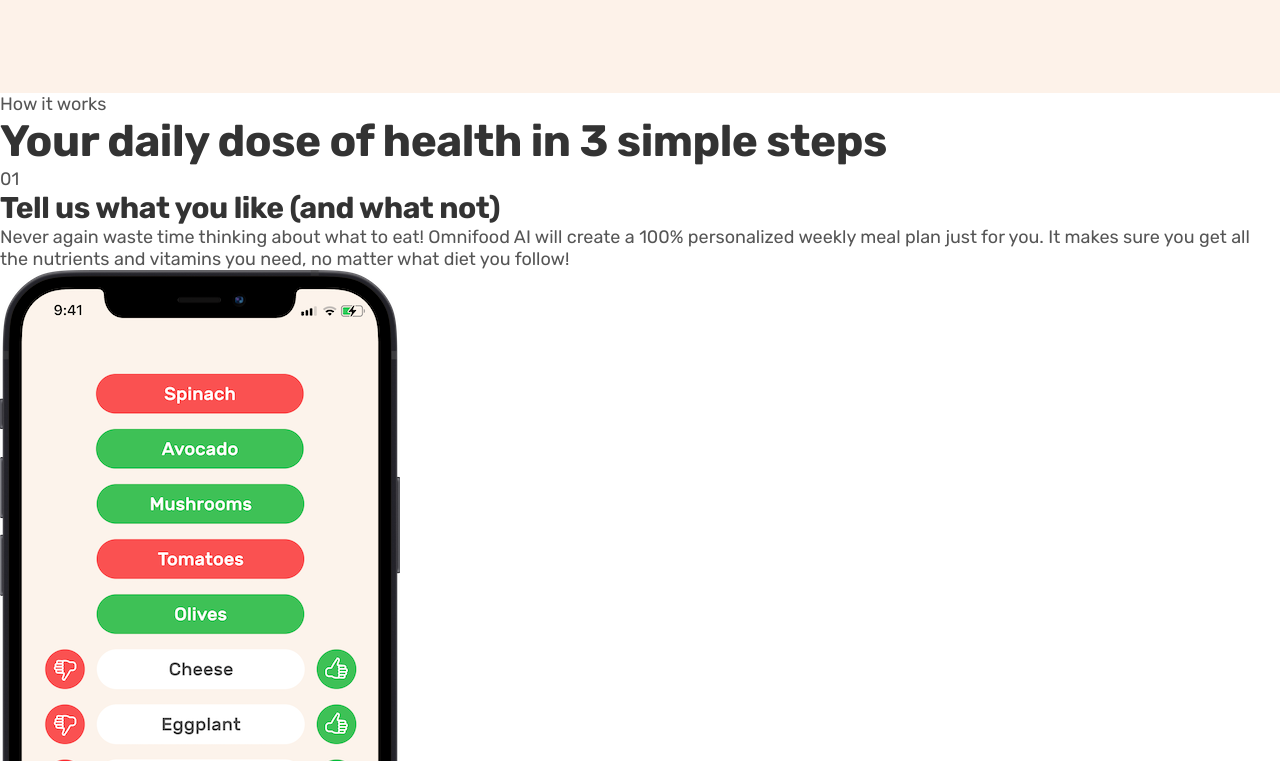
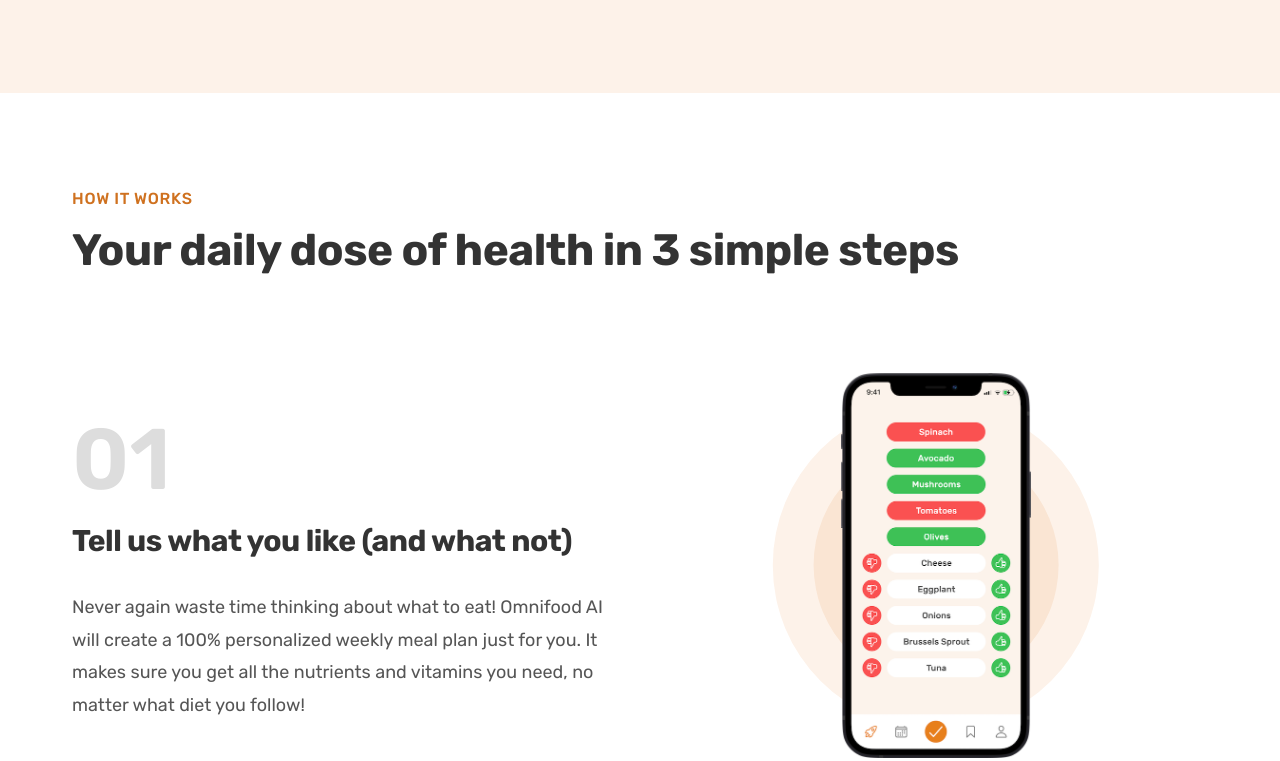
Before and after one commit to hybridt/omnifood, a website: page index.html in a window 1280 px wide. Shown: the part 666-1427 px from the top of the page. Drawn offline with Linux system fonts and the light colour scheme.

Commit message:
style: stylized app section

```diff
--- a/assets/sass/abstracts/_colors.scss
+++ b/assets/sass/abstracts/_colors.scss
@@ -4,3 +4,4 @@
 $color-text: #555;
 $color-light: #fff;
 $color-bg: #fdf2e9;
+$color-bg-darker: #fae5d3;
--- a/assets/sass/abstracts/_mixins.scss
+++ b/assets/sass/abstracts/_mixins.scss
@@ -5,3 +5,7 @@
     flex-basis: $width;
   }
 }
+
+@mixin grid($cols) {
+  grid-template-columns: repeat($cols, 1fr);
+}
--- a/assets/sass/base/_base.scss
+++ b/assets/sass/base/_base.scss
@@ -12,13 +12,21 @@
 
 body {
   font-family: 'Rubik', sans-serif;
-  color: colors.$color-text;
   font-size: 1.8rem;
   font-weight: 400;
+  color: colors.$color-text;
 }
 
 ul {
   list-style: none;
+}
+
+.subheading {
+  font-size: 1.6rem;
+  font-weight: 500;
+  color: colors.$color-hover;
+  letter-spacing: 0.75px;
+  text-transform: uppercase;
 }
 
 h1, h2, h3, h4 {
--- /dev/null
+++ b/assets/sass/layouts/_grid.scss
@@ -0,0 +1,9 @@
+@use '../abstracts/mixins';
+
+.grid {
+  display: grid;
+
+  &_2cols {
+    @include mixins.grid($cols: 2);
+  }
+}
--- a/assets/sass/layouts/_index.scss
+++ b/assets/sass/layouts/_index.scss
@@ -1,3 +1,4 @@
+@forward 'grid';
 @forward 'container';
 @forward 'header';
 @forward 'nav';
--- a/assets/sass/sections/_app.scss
+++ b/assets/sass/sections/_app.scss
@@ -0,0 +1,68 @@
+@use '../abstracts/colors';
+
+.app {
+  padding: 9.6rem 0;
+
+  &__subheading {
+    margin-bottom: 1.6rem;
+  }
+
+  &__heading {
+    margin-bottom: 9.6rem;
+  }
+
+  &__steps {
+    row-gap: 9.6rem;
+    column-gap: 4.8rem;
+    align-items: center;
+  }
+
+  &__step-number {
+    font-size: 8.6rem;
+    color: #ddd;
+    font-weight: 600;
+    margin-bottom: 1.2rem;
+  }
+
+  &__step-heading {
+    margin-bottom: 3.2rem;
+  }
+
+  &__step-description {
+    line-height: 1.8;
+  }
+
+  &__step-img-block {
+    display: flex;
+    justify-content: center;
+    align-items: center;
+    position: relative;
+
+    &::before, &::after {
+      content: '';
+      position: absolute;
+      top: 50%;
+      left: 50%;
+      transform: translate(-50%, -50%);
+      border-radius: 50%;
+    }
+
+    &::before {
+      width: 60%;
+      padding-bottom: 60%;
+      background-color: colors.$color-bg;
+      z-index: -2;
+    }
+
+    &::after {
+      width: 45%;
+      padding-bottom: 45%;
+      background-color: colors.$color-bg-darker;
+      z-index: -1;
+    }
+  }
+
+  &__step-img {
+    width: 35%;
+  }
+}
--- a/index.html
+++ b/index.html
@@ -5,7 +5,7 @@
   <meta name="viewport" content="width=device-width, initial-scale=1.0">
   <link rel="preconnect" href="https://fonts.googleapis.com">
   <link rel="preconnect" href="https://fonts.gstatic.com" crossorigin>
-  <link href="https://fonts.googleapis.com/css2?family=Rubik:wght@400...700&display=swap" rel="stylesheet">
+  <link href="https://fonts.googleapis.com/css2?family=Rubik:wght@400;500;600;700&display=swap" rel="stylesheet">
   <link rel="stylesheet" href="style.css">
   <title>Document</title>
 </head>
@@ -55,7 +55,8 @@
       </div>
     </section>
     <section class="app">
-      <p class="subheading">How it works</p>
+      <div class="container">
+        <p class="subheading app__subheading">How it works</p>
         <h2 class="app__heading">Your daily dose of health in 3 simple steps</h2>
         <div class="app__steps grid grid_2cols">
           <div class="app__step-body">
@@ -69,7 +70,7 @@
             <img src="assets/img/app/app-screen-1.png" alt="" class="app__step-img">
           </div>
 
-        <div class="app__step-body">
+          <!-- <div class="app__step-body">
             <p class="app__step-number">02</p>
             <h3 class="app__step-heading">Approve your weekly meal plan</h3>
             <p class="app__step-description">Once per week, approve the meal plan generated for you by Omnifood AI.
@@ -88,6 +89,7 @@
           </div>
           <div class="app__step-img-block">
             <img src="assets/img/app/app-screen-3.png" alt="" class="app__step-img">
+          </div> -->
         </div>
       </div>
     </section>
```
Also changed, not shown: style.css, 1 other file. Lines whose indentation alone changed are shown as unchanged.
